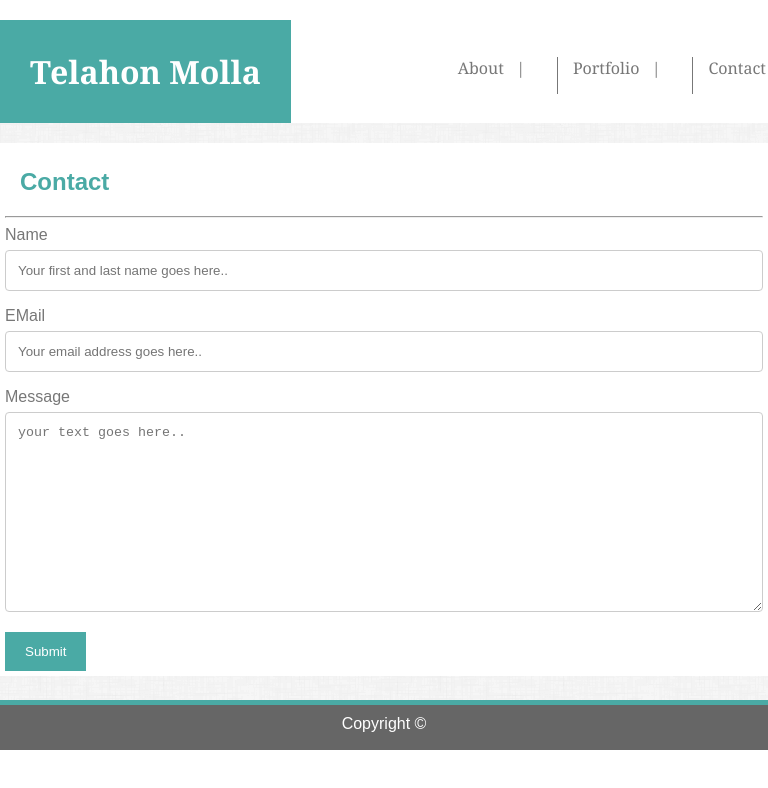
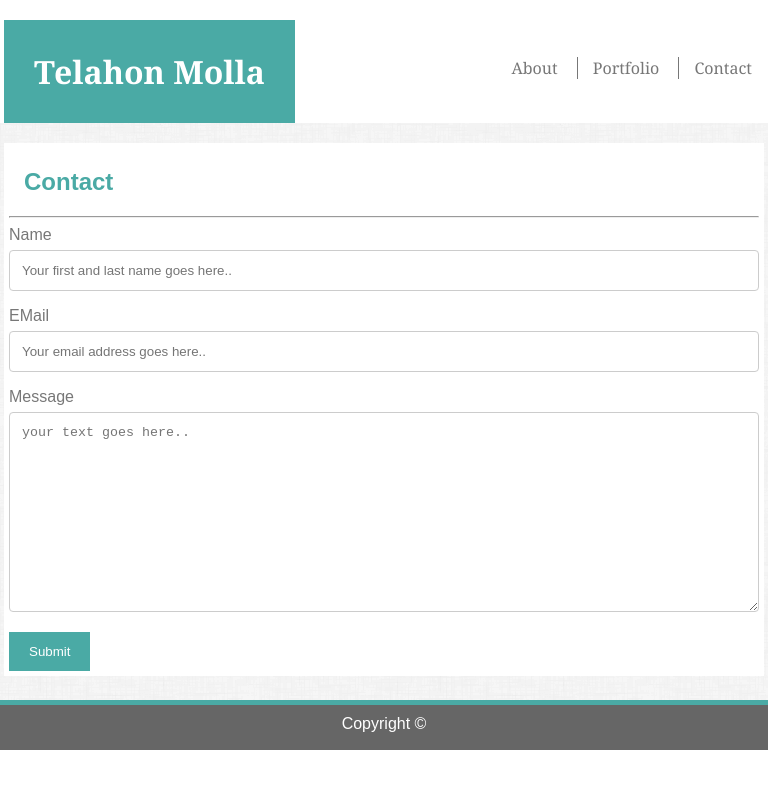
Before and after one commit to tmolla/Responsive-Portfolio, a plain HTML site: page contact.html in a window 768 px wide. Drawn offline with Linux system fonts and the light colour scheme.

Commit message:
Latest changes

```diff
--- a/assets/css/style.css
+++ b/assets/css/style.css
@@ -10,7 +10,7 @@
 }
 .section_container{
 	max-width:960px;
-	width:100%;
+	width:auto;
     margin:auto;
 }
 
@@ -39,7 +39,7 @@ body {
 }
 nav {
     float: right;
-    margin: 55px 0px 0px 0px;
+    margin: 55px 0px 0px 5px;
     padding: 2px;
     height: 100%;
 }
@@ -60,10 +60,12 @@ a {
     border-left: 1px solid;
     margin-left: 15px;
     padding-left: 15px;
-    padding-bottom: 15px;
 }
 a:first-child{
     border-left: 0px;
+}
+a:last-child{
+    margin-right:10px;
 }
 a:link {
     text-decoration: none;
@@ -167,6 +169,22 @@ input[type=submit]:hover {
     padding: 20px;
 }
 
+@media only screen and (max-width:980px) and (min-width:768px) {
+    .main_container {
+        display: absolute;
+    }
+    .heading_container{
+        max-width:760px;
+        width:auto;
+        margin:auto;
+    }
+    .section_container{
+        max-width:760px;
+        margin:auto;
+
+    }
+}
+
 @media only screen and (max-width:640px){
     h1{
         width:100%;
--- a/contact.html
+++ b/contact.html
@@ -10,8 +10,8 @@
             <div class="heading_container">
                 <h1>Telahon Molla</h1>               <!-- <div class="menu-container"> -->
                 <nav>
-                    <a href="Index.html">About</a>&nbsp;&nbsp;&nbsp;|&nbsp;&nbsp;&nbsp;
-                    <a href="Portfolio.html">Portfolio</a>&nbsp;&nbsp;&nbsp;|&nbsp;&nbsp;&nbsp;
+                    <a href="Index.html">About</a>
+                    <a href="Portfolio.html">Portfolio</a>
                     <a href="Contact.html">Contact</a>
                 </nav>
             </div>
```
Also changed, not shown: portfolio.html (+2 -2 lines).
